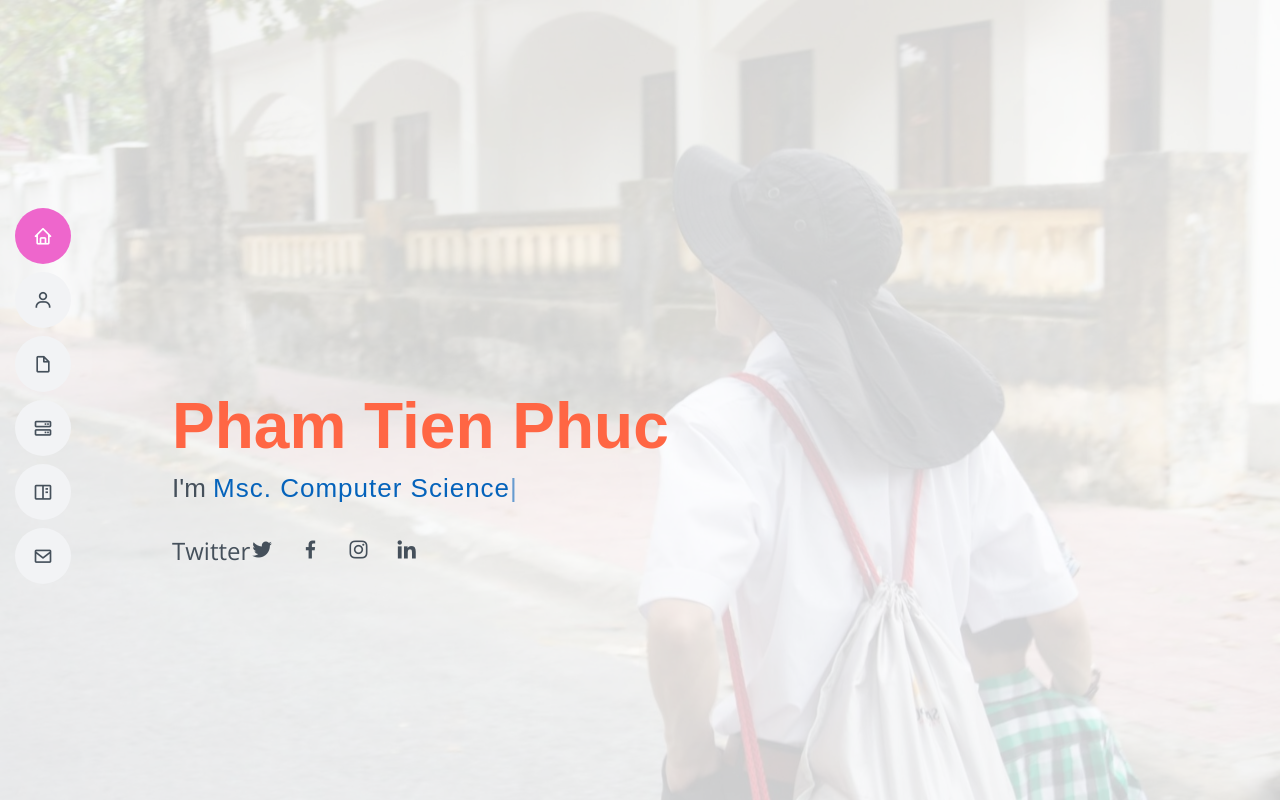
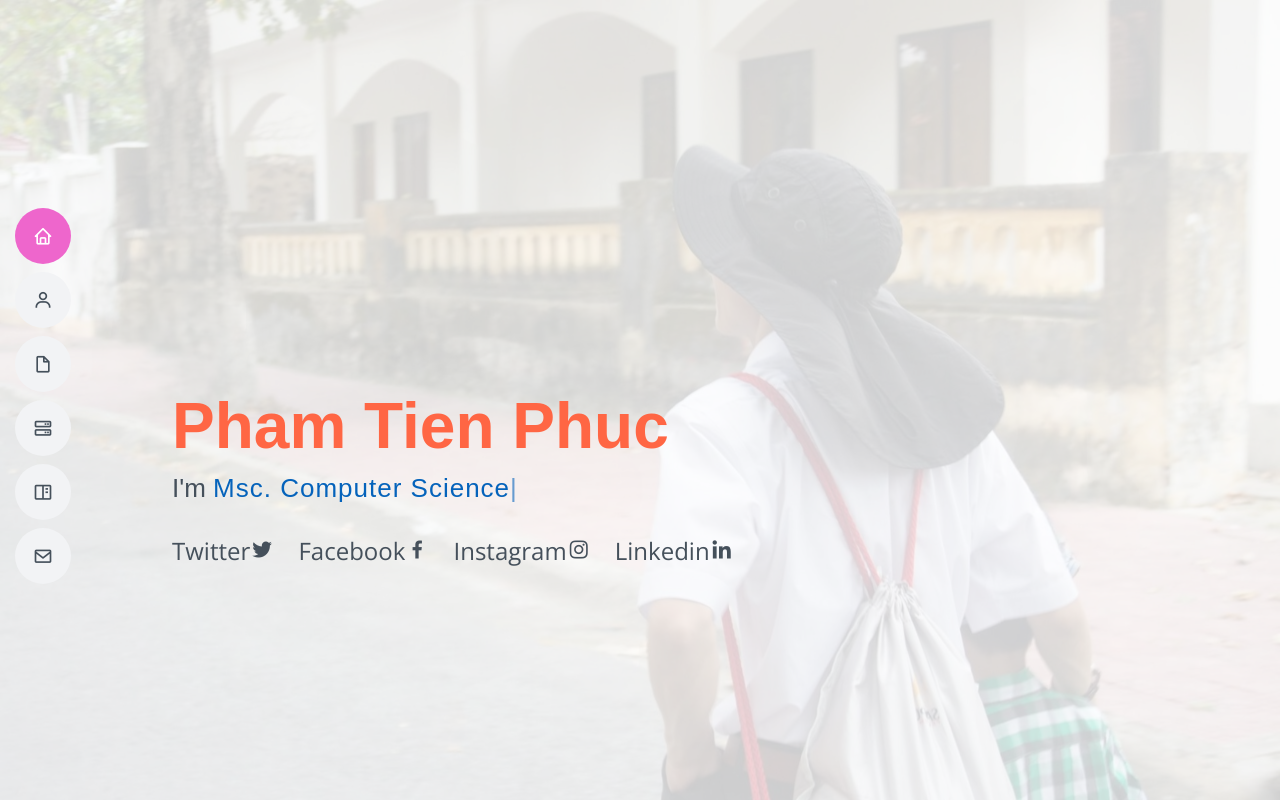
Before and after one commit to Tienphuc878/myResume, a plain HTML site: page index.html in a window 1280 px wide. Shown: the top 802 px of the page. Drawn offline with nearby package versions, Linux system fonts and the light colour scheme.

Commit message:
Update index.html

```diff
--- a/index.html
+++ b/index.html
@@ -59,11 +59,10 @@
       <p>I'm <span class="typed" data-typed-items="Lecturer, Msc. Computer Science, Software Engeneer, Reseacher, fall in love Orchid, fall in Guppy Fish, fall in Guitar"></span></p>
       <div class="social-links">
         <a href="https://twitter.com/traiduakho" class="twitter">Twitter<i class="bx bxl-twitter"></i></a>
-        <a href="https://fb.com/traiduakho" class="facebook"><i class="bx bxl-facebook"></i></a>
-        <a href="https://www.instagram.com/traiduakho1234" class="instagram"><i class="bx bxl-instagram"></i></a>
-        <a href="https://www.linkedin.com/in/phamtienphuc/" class="linkedin"><i class="bx bxl-linkedin"></i></a>
+        <a href="https://fb.com/traiduakho" class="facebook">Facebook<i class="bx bxl-facebook"></i></a>
+        <a href="https://www.instagram.com/traiduakho1234" class="instagram">Instagram<i class="bx bxl-instagram"></i></a>
+        <a href="https://www.linkedin.com/in/phamtienphuc/" class="linkedin">Linkedin<i class="bx bxl-linkedin"></i></a>
       </div>
-
 
     </div>
   </section><!-- End Hero -->
@@ -981,10 +980,10 @@
       <h3>Pham Tien Phuc</h3>
       <p>I’m friendly and kind to help other people. I'm happy to connect with everyone.</p>
       <div class="social-links">
-        <a href="https://twitter.com/traiduakho" class="twitter"><i class="bx bxl-twitter"></i></a>
-        <a href="https://fb.com/traiduakho" class="facebook"><i class="bx bxl-facebook"></i></a>
-        <a href="https://www.instagram.com/traiduakho1234" class="instagram"><i class="bx bxl-instagram"></i></a>
-        <a href="https://www.linkedin.com/in/phamtienphuc" class="linkedin"><i class="bx bxl-linkedin"></i></a>
+        <a href="https://twitter.com/traiduakho" class="twitter">Twitter<i class="bx bxl-twitter"></i></a>
+        <a href="https://fb.com/traiduakho" class="facebook">Facebook<i class="bx bxl-facebook"></i></a>
+        <a href="https://www.instagram.com/traiduakho1234" class="instagram">Instagram<i class="bx bxl-instagram"></i></a>
+        <a href="https://www.linkedin.com/in/phamtienphuc/" class="linkedin">Linkedin<i class="bx bxl-linkedin"></i></a>
       </div>
       <div class="copyright">
         &copy; Copyright <strong><span>Pham Tien Phuc </span></strong>- It's Product for Coursera course base on framework BootstrapMade. All Rights Reserved
```
